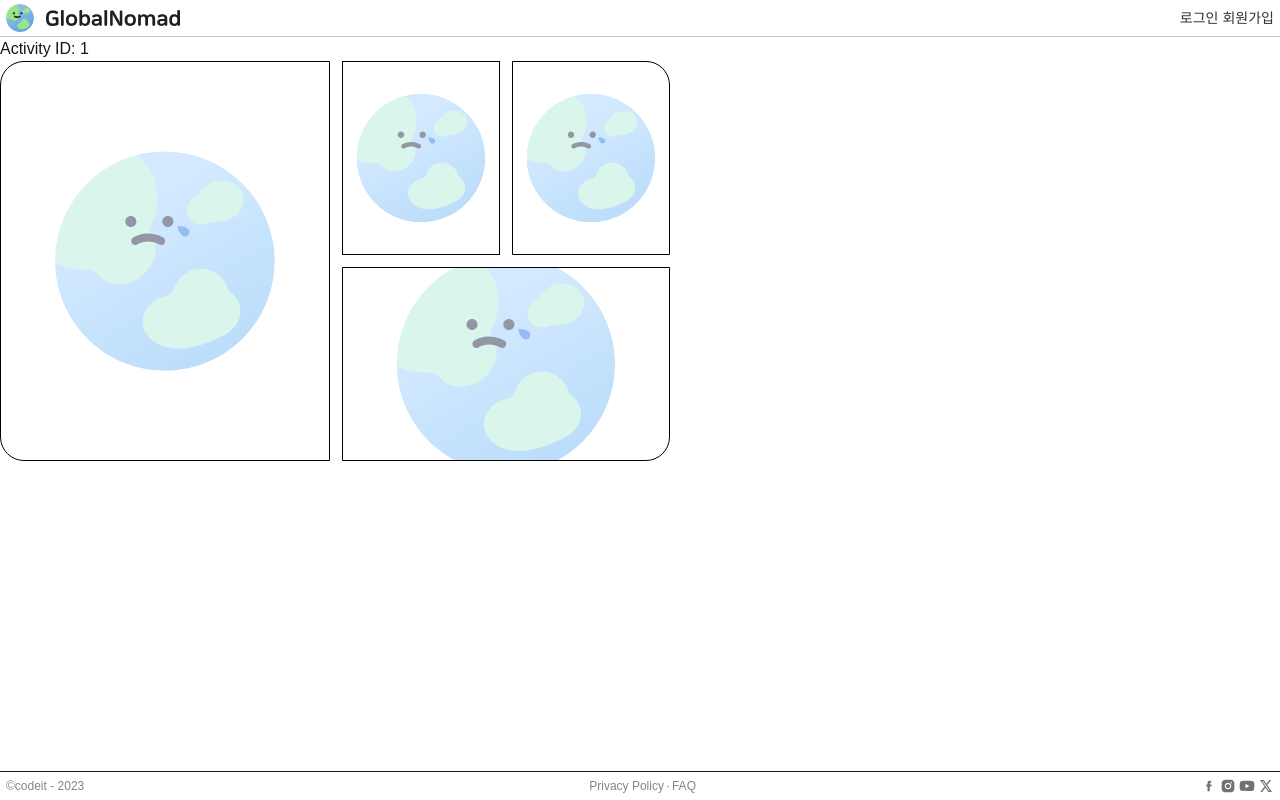
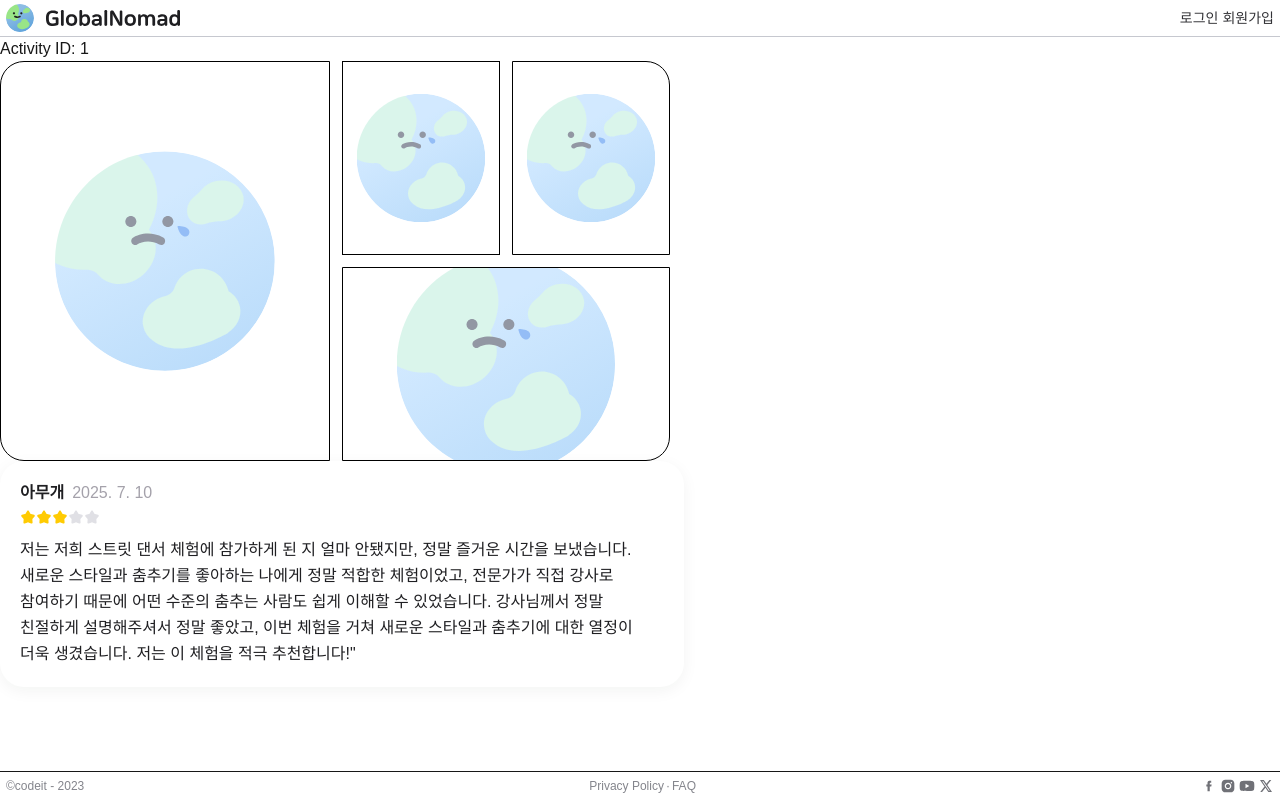
Before and after one commit to yuwonkyu/codenomad, a Next.js app: page /activities/1 in a window 1280 px wide. Built offline with nearby package versions, Linux system fonts and the light colour scheme; a web font is replaced by a local one.

Commit message:
✨feat: 페이지 적용

```diff
--- a/src/app/activities/[id]/page.tsx
+++ b/src/app/activities/[id]/page.tsx
@@ -1,10 +1,17 @@
 // app/activities/[id]/page.tsx
 import PhotoSection from '@/components/activities/PhotoSection';
+import ReviewCard from '@/components/activities/ReviewCard';
 const ActivityPage = async ({ params }: { params: { id: string } }) => {
   return (
     <>
       <div>Activity ID: {params.id}</div>
       <PhotoSection />
+      <ReviewCard
+        nickname='아무개'
+        rating={3}
+        content='저는 저희 스트릿 댄서 체험에 참가하게 된 지 얼마 안됐지만, 정말 즐거운 시간을 보냈습니다. 새로운 스타일과 춤추기를 좋아하는 나에게 정말 적합한 체험이었고, 전문가가 직접 강사로 참여하기 때문에 어떤 수준의 춤추는 사람도 쉽게 이해할 수 있었습니다. 강사님께서 정말 친절하게 설명해주셔서 정말 좋았고, 이번 체험을 거쳐 새로운 스타일과 춤추기에 대한 열정이 더욱 생겼습니다. 저는 이 체험을 적극 추천합니다!"'
+        createdAt='2025-07-10T06:45:09.546Z'
+      />
     </>
   );
 };
```
